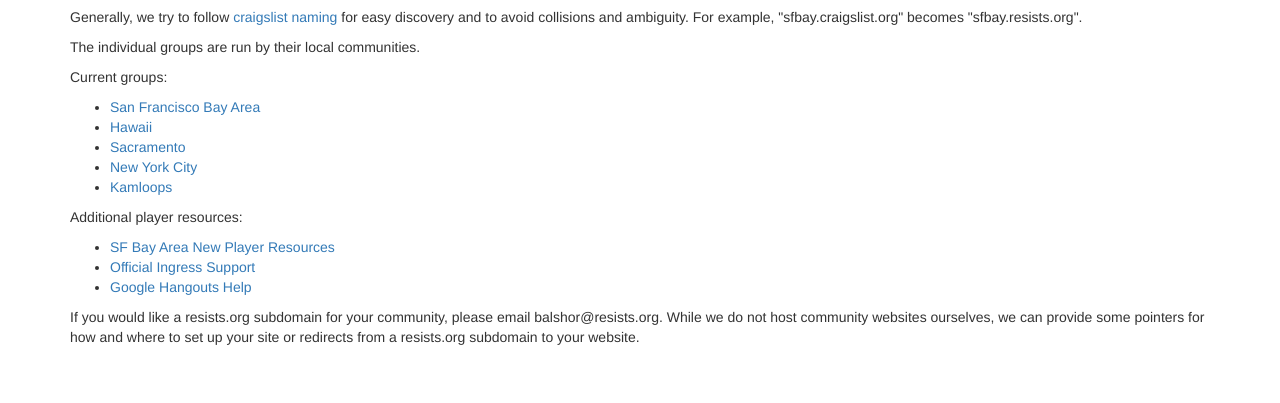
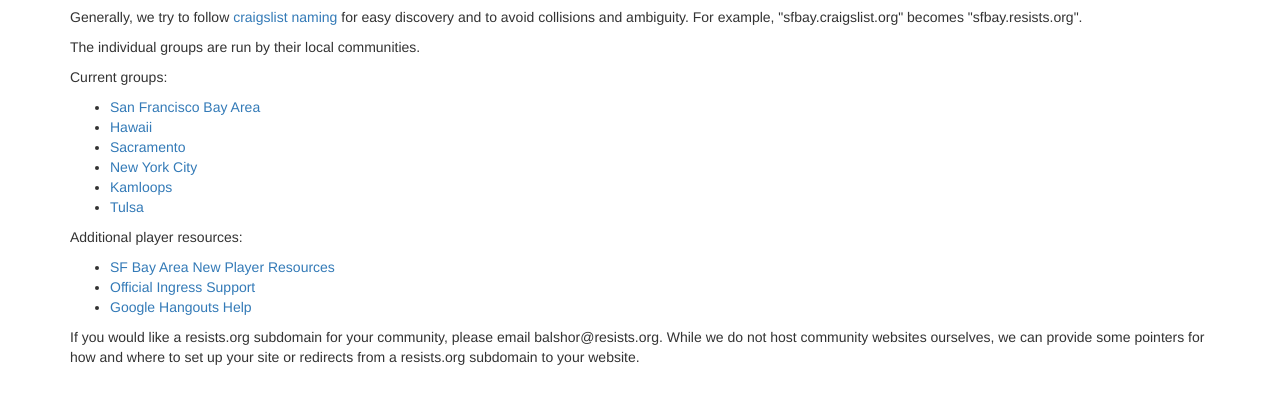
Before and after one commit to rukh-ingress/resists.org, a plain HTML site: page index.html in a window 1280 px wide. Shown: the part 113-516 px from the top of the page. Drawn offline with nearby package versions, Linux system fonts and the light colour scheme.

Commit message:
Add Tulsa to the group list on the main page.

```diff
--- a/index.html
+++ b/index.html
@@ -34,6 +34,9 @@
     <li>
       <a href="http://kamloops.resists.org">Kamloops</a>
     </li>
+    <li>
+      <a href="http://tulsa.resists.org">Tulsa</a>
+    </li>
   </ul>
   <p>Additional player resources:</p>
   <ul>
```
